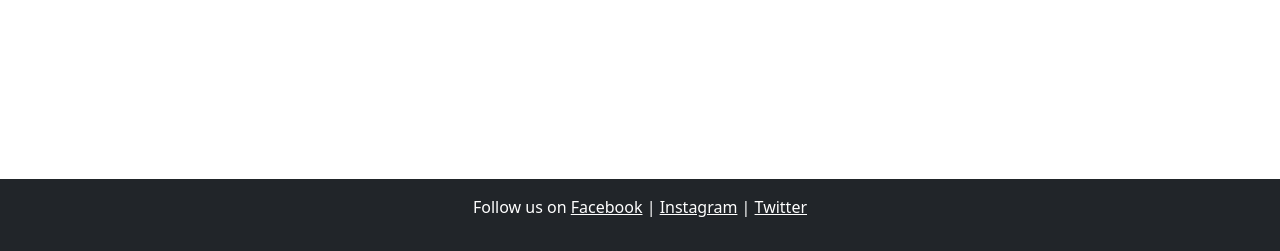
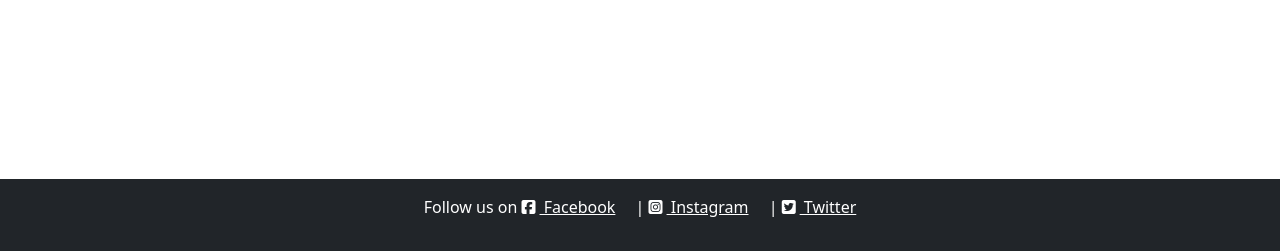
Before and after one commit to andreaspe76/Portfolio_Project_4, a Django app: page /accounts/login/?next=/bookings/1/delete/ in a window 1280 px wide. Shown: the part 549-800 px from the top of the page. Run offline with Django 4.2, Linux system fonts and the light colour scheme; some libraries are stand-ins or nearby versions.

Commit message:
Add Fontawesome icons for the social media links

```diff
--- a/templates/base.html
+++ b/templates/base.html
@@ -68,14 +68,20 @@
   <footer class="bg-dark text-white text-center py-3">
     <p>
       Follow us on
-      <a href="https://facebook.com" class="text-white">Facebook</a> |
-      <a href="https://instagram.com" class="text-white">Instagram</a> |
-      <a href="https://twitter.com" class="text-white">Twitter</a>
+      <a href="https://facebook.com" class="text-white me-3"><i class="fa-brands fa-square-facebook me-1"></i>
+        Facebook</a> |
+      <a href="https://instagram.com" class="text-white me-3"><i class="fa-brands fa-square-instagram me-1"></i>
+        Instagram</a> |
+      <a href="https://twitter.com" class="text-white"><i class="fa-brands fa-square-twitter me-1"></i>
+        Twitter</a>
     </p>
   </footer>
 
   <!-- Bootstrap JS -->
   <script src="https://cdn.jsdelivr.net/npm/bootstrap@5.3.0/dist/js/bootstrap.bundle.min.js"></script>
+
+  <!-- Font Awesome -->
+  <script src="https://kit.fontawesome.com/cb93077446.js" crossorigin="anonymous"></script>
 </body>
 
 </html>
```
